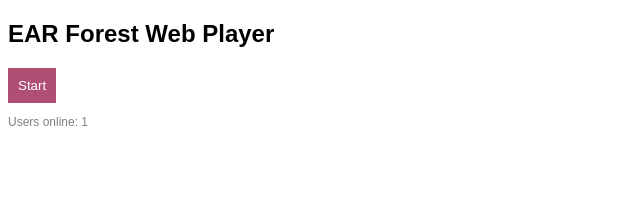
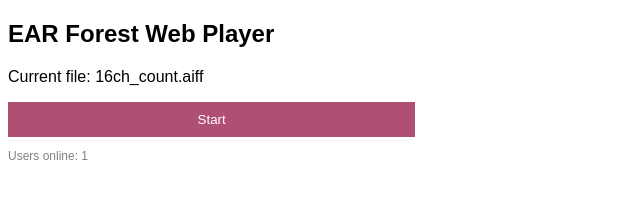
Before and after one commit to rdrink/EARForest, a website: page index.html in a window 1280 px wide. Shown: the whole page, without its empty margins (0-640 px from the left). Drawn offline with nearby package versions, Linux system fonts and the light colour scheme; no server answers.

Commit message:
new layout

```diff
--- a/index.html
+++ b/index.html
@@ -11,6 +11,8 @@
         color: white;
         border: 0px;
         cursor: pointer;
+        padding-left: 15%;
+        padding-right: 15%;
       }
 
       h2 {
@@ -33,6 +35,10 @@
   </head>
   <body>
 	  <h2>EAR Forest Web Player</h2>
+
+    <p>
+     Current file: 16ch_count.aiff
+    </p>
 
     <button id="toggle">Start</button>
 
--- a/proxy.js
+++ b/proxy.js
@@ -8,7 +8,7 @@ const serverURL = 'http://165.232.132.201'
 const socket = io(serverURL)
 
 socket.on('connect', () => {
-  console.log('Connected to server!')
+  console.log('Connected to server ' + serverURL)
   socket.on('proxy-status', (data) => {
     console.log('got message', data)
     const client = new OSC.Client(MAX_IP, MAX_PORT)
```
